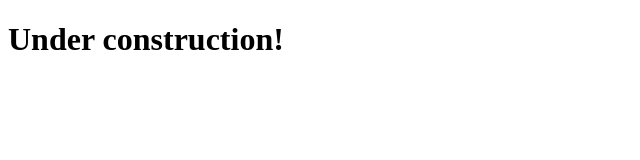
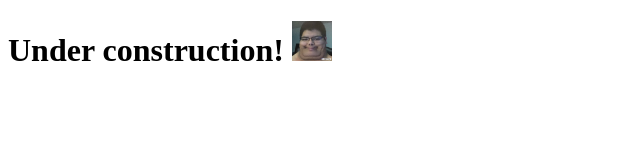
Before and after one commit to jdmacam/website, a plain HTML site: page index.html in a window 1280 px wide. Shown: the whole page, without its empty margins (0-640 px from the left). Drawn offline with Linux system fonts and the light colour scheme.

Commit message:
Under Construction: now with little dude!

```diff
--- a/index.html
+++ b/index.html
@@ -4,6 +4,6 @@
     <title>Joe Macam</title>
 </head>
 <body>
-    <h1>Under construction!</h1>
+    <h1>Under construction! <img height=40 src="static/images/joe_strong.png"/></h1>
 </body>
 </html>
```
Also changed, not shown: static/images/joe_strong.png (added), 1 other file.
